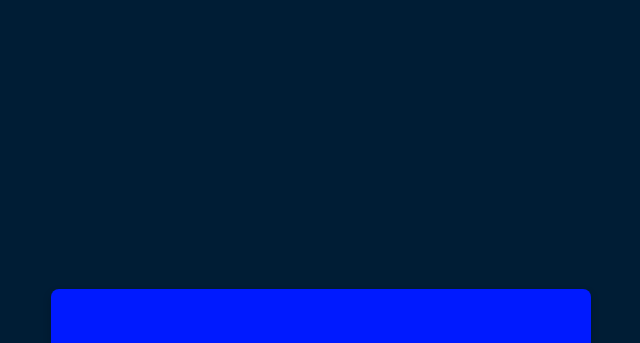
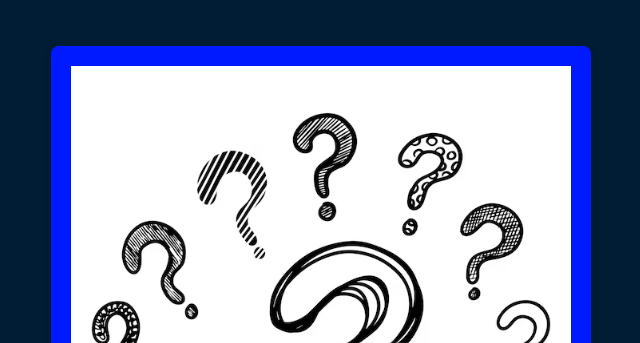
Before and after one commit to Luana2712/proj_luana, a plain HTML site: page index.html in a window 1280 px wide. Shown: the top 343 px of the page, without its empty margins (319-959 px from the left). Drawn offline with Linux system fonts and the light colour scheme.

Commit message:
DJNHNHVM

```diff
--- a/index.html
+++ b/index.html
@@ -10,7 +10,7 @@
 
 <body>
     <div class="caixa-principal">
-        <img src="conjunto-de-pontos-de-interrogacao-desenhados-a-mao-ilustracao-vetorial_36380-818.avif" alt="">
+        <img src="imagem/conjunto-de-pontos-de-interrogacao-desenhados-a-mao-ilustracao-vetorial_36380-818.avif" alt="">
         <h1>Você sabe isso?</h1> <!-- Título do questionário -->
 
         <!-- Caixa para exibir perguntas -->
```
